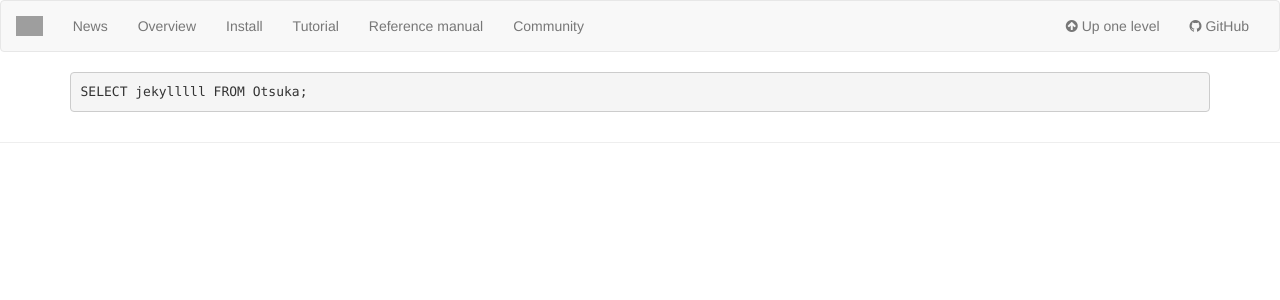
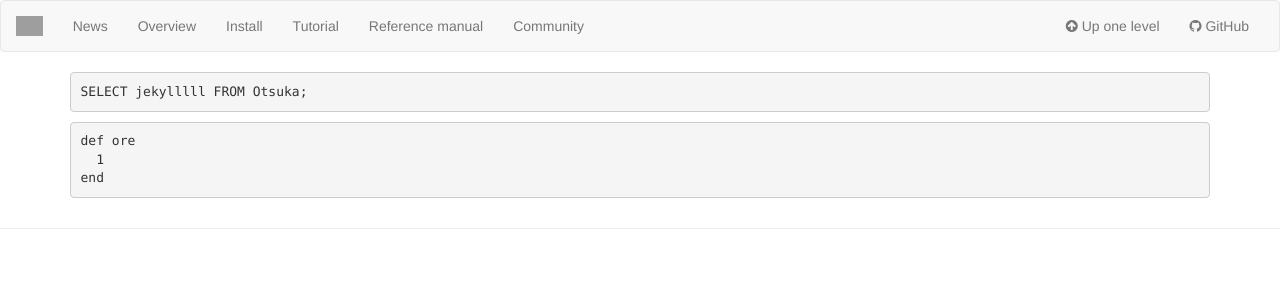
Before and after one commit to myokoym/jekylllll, a Jekyll site: the page built from index.md, in a window 1280 px wide. Shown: the top 300 px of the page. Built offline with Jekyll 4.4.1, drawn with Linux system fonts in a browser that asks for light colours; grey boxes are pictures that could not be loaded.

Commit message:
Add Ruby sample

````diff
--- a/index.md
+++ b/index.md
@@ -5,3 +5,9 @@ layout: en
 ```sql
 SELECT jekylllll FROM Otsuka;
 ```
+
+```ruby
+def ore
+  1
+end
+```
````
